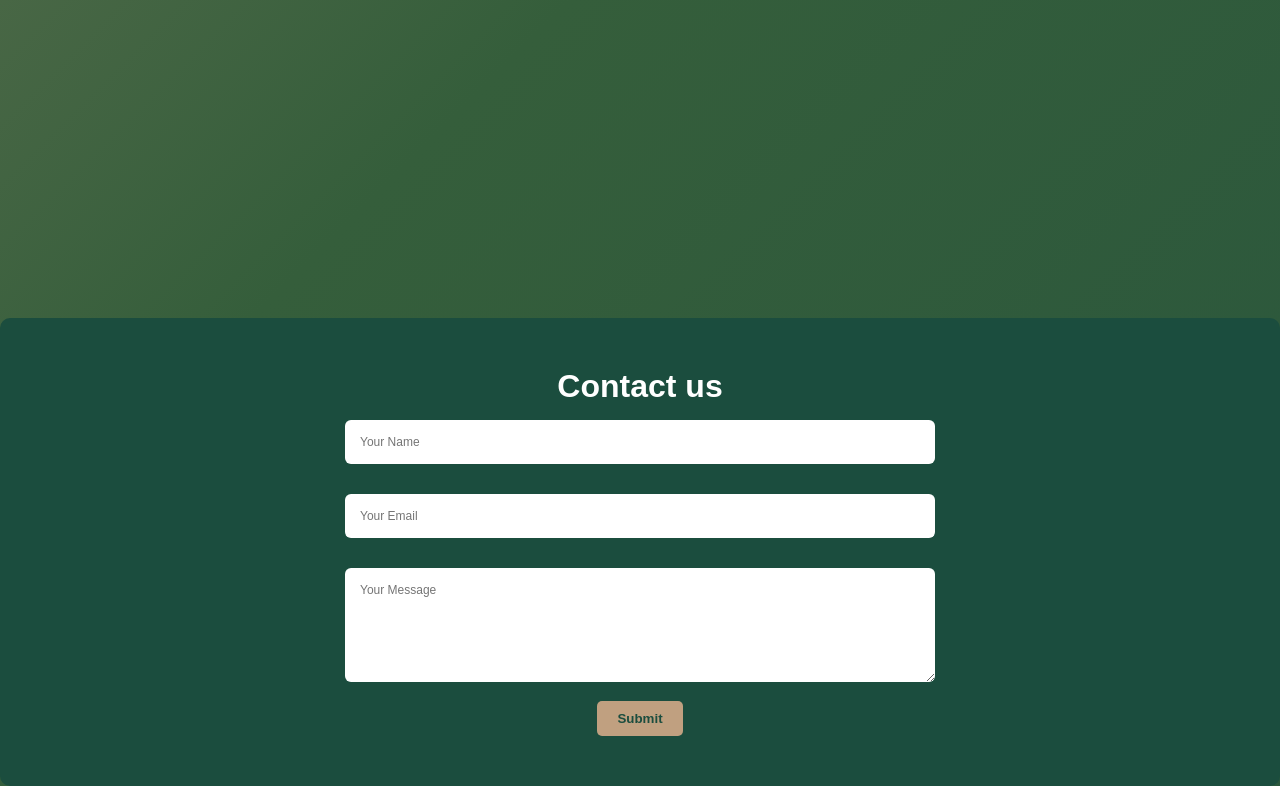
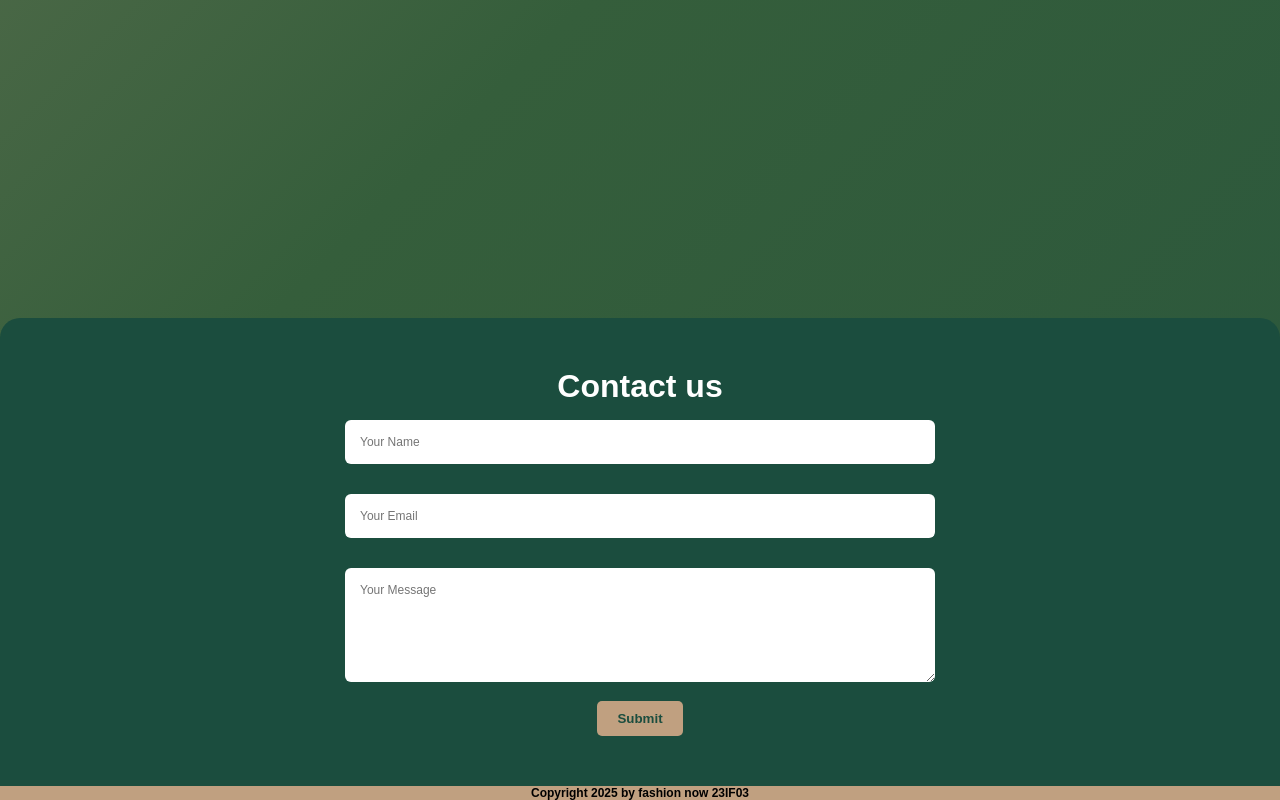
Before and after one commit to GITikhsan/Web-Project, a plain HTML site: page fashion.html in a window 1280 px wide. Shown: the part 482-1282 px from the top of the page. Drawn offline with Linux system fonts and the light colour scheme.

Commit message:
simple update

```diff
--- a/fashion.html
+++ b/fashion.html
@@ -3,7 +3,7 @@
 <head>
     <meta charset="UTF-8">
     <meta name="viewport" content="width=device-width, initial-scale=1.0">
-    <title>COMING SOON</title>
+    <title>Fashion Now</title>
     <link rel="stylesheet" href="fashionStyle.css">
 </head>
 <body>
@@ -40,10 +40,17 @@
                     <button type="submit" class="button">Submit</button>
                  </form>
                 <span id="msg"></span>
+                <div>
+
+                </div>
 
 
         </div>
     </div>
 
+<footer>
+    <p>Copyright 2025 by fashion now 23IF03 </p>
+</footer>
+
 </body>
 </html>
--- a/fashionStyle.css
+++ b/fashionStyle.css
@@ -97,7 +97,8 @@ nav ul li a:hover::after{
     color:  white;
     padding: 50px;
     text-align: center;
-    border-radius: 10px;
+    border-top-left-radius: 20px;
+    border-top-right-radius: 20px;
 }
 .container-contact{
     padding-left: 25%;
@@ -132,3 +133,12 @@ form input, form textarea{
     font-size: 12px;
     border-radius: 6px;
 }
+
+
+/*-------------------------FOOTER------------------------*/
+
+footer{
+    font-size: 12px;
+    font-weight: bold;
+    background-color: #C0A080;
+}
```
